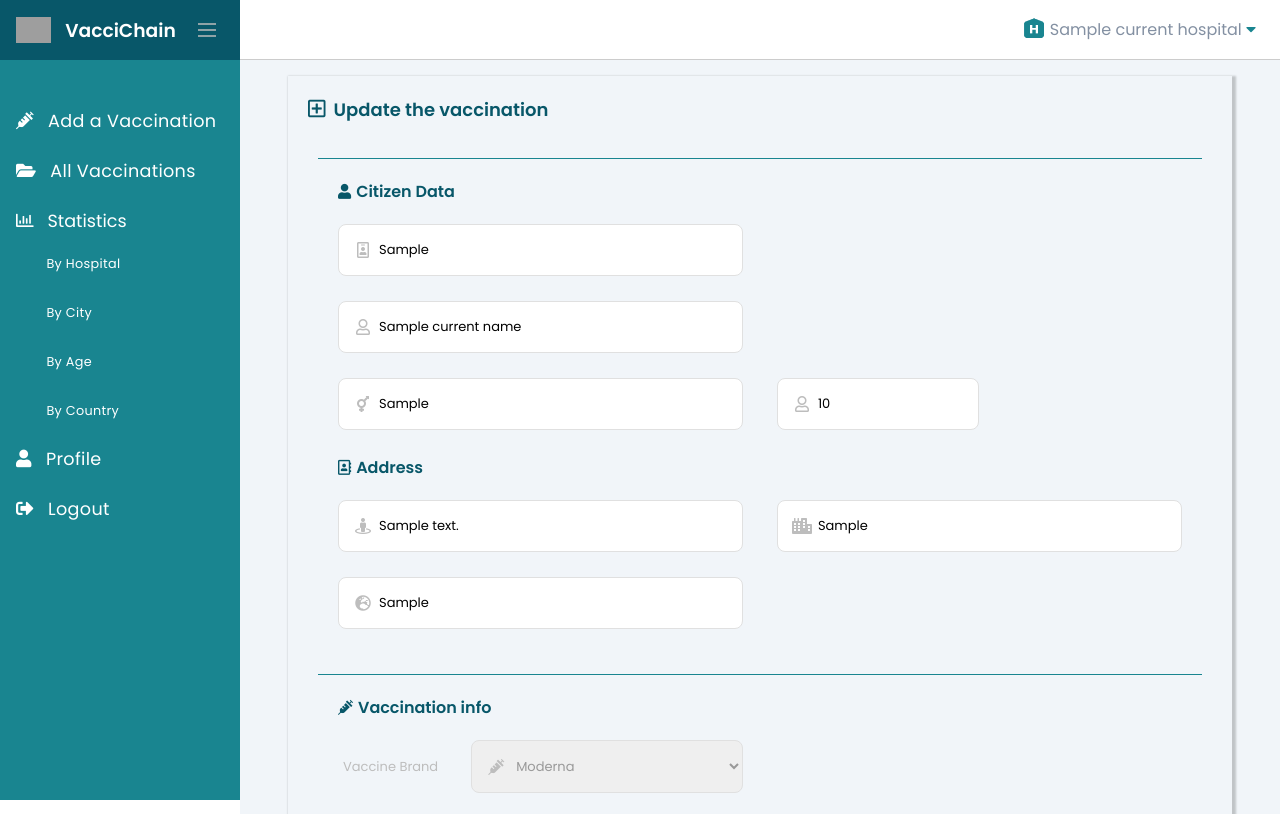
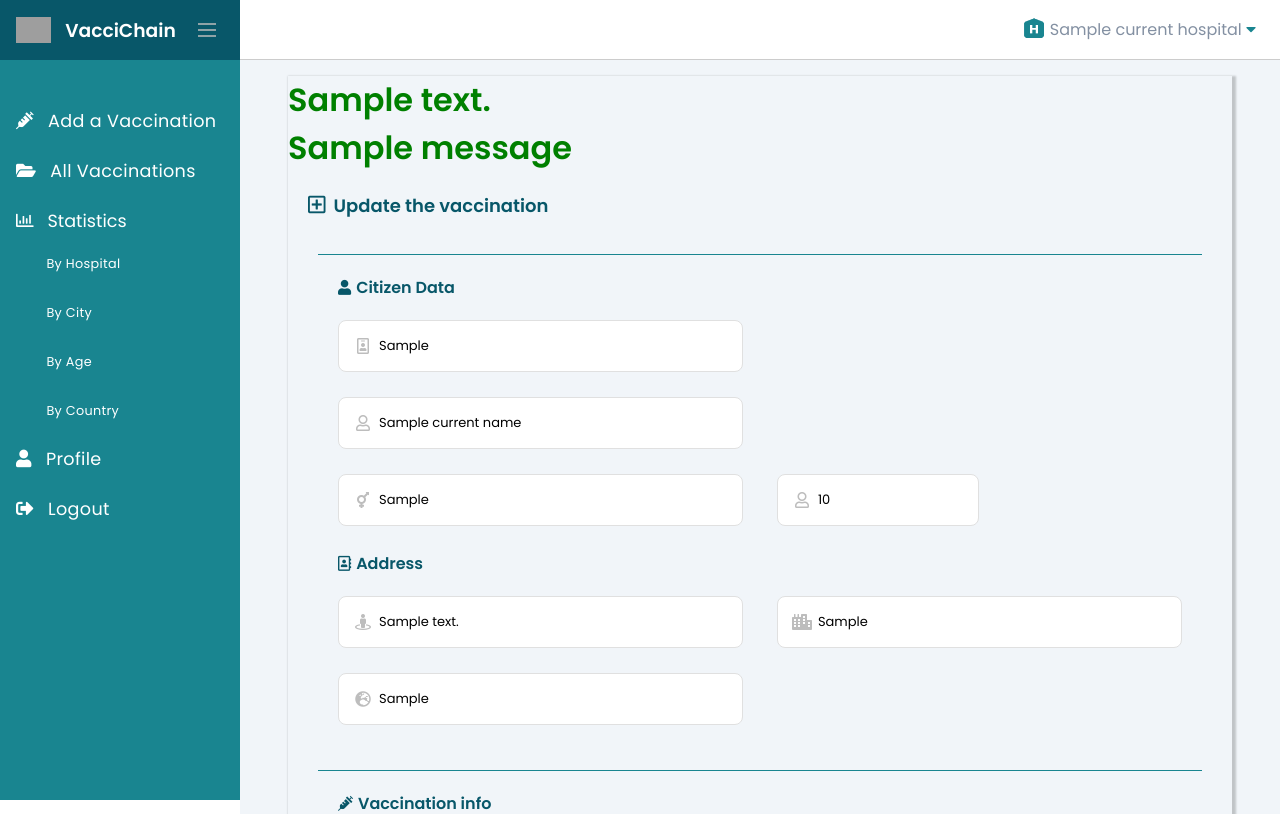
Before and after one commit to AAAaaaAAa-skgcode/Hospitel, a Django app: template VaccineTrackingBlockchain/application/templates/application/authenticated/update_vaccination.html in a window 1280 px wide. Shown: the top 814 px of the page. Run offline with Django 3.2, Linux system fonts and the light colour scheme; the template is opened without the code that fills it: most values are stand-ins (such as "Sample title", 1, 10 or a date in 2020); one stand-in notice (Sample message) is shown; some libraries are stand-ins or nearby versions; grey boxes are pictures that could not be loaded.

Commit message:
success messages in update and add

```diff
--- a/VaccineTrackingBlockchain/application/templates/application/authenticated/add_vaccination.html
+++ b/VaccineTrackingBlockchain/application/templates/application/authenticated/add_vaccination.html
@@ -109,6 +109,9 @@
                     <div class="container__info">
                         <p class="form__message--p"><i class="far fa-plus-square"></i>Add a new vaccination</p>
                     </div>
+                {% for message in messages %}
+                    <h1 style="color:green">{{message}}</h3>
+                {% endfor %}
                     <form method="post">
                         {% csrf_token %}
                         <div class="container__form">
--- a/VaccineTrackingBlockchain/application/templates/application/authenticated/update_vaccination.html
+++ b/VaccineTrackingBlockchain/application/templates/application/authenticated/update_vaccination.html
@@ -98,6 +98,11 @@
         <main>
             <div class="main__container">
                 <h1 style="color:red">{{err}}</h3>
+                <h1 style="color:green">{{success_message}}</h3>
+                {% for message in messages %}
+                    <h1 style="color:green">{{message}}</h3>
+                {% endfor %}
+
                     <div class="container__info">
                         <p class="form__message--p"><i class="far fa-plus-square"></i>Update the vaccination</p>
                     </div>
--- a/VaccineTrackingBlockchain/application/views.py
+++ b/VaccineTrackingBlockchain/application/views.py
@@ -12,6 +12,7 @@ from django.contrib.auth.models import User
 import re
 import requests
 import json
+from django.contrib import messages
 
 #BIGCHAIN DB
 from .more_updates import *
@@ -218,7 +219,8 @@ def add_vaccination(request):
             dose_b,
             current_hospital.name
         )
-        return redirect("/addVaccination")
+        messages.success(request,"Ο νέος εμβολιασμός καταχωρήθηκε.")
+        return HttpResponseRedirect("/addVaccination")
 
     return render(request, 'application/authenticated/add_vaccination.html')
 
@@ -310,6 +312,7 @@ def update_vaccination(request,amka):
 
         current_vaccintaion_bigchain_record = search_amka(amka)
         vaccination_json = json.loads(current_vaccintaion_bigchain_record)
+        success_message = "Τα στοιχεία ενημερώθηκαν."
         context = {
             'current_amka':vaccination_json[0]['amka'],
             'current_name':vaccination_json[0]['name'],
@@ -325,6 +328,7 @@ def update_vaccination(request,amka):
             'current_completed_doses':int(vaccination_json[0]['completed_doses']),
             'current_status':vaccination_json[0]['status'],
         }
+        messages.success(request,success_message)
         return HttpResponseRedirect('/updateVaccination/'+ssid,context)
     context = {
         'current_amka':vaccination_json[0]['amka'],
```
Also changed, not shown: VaccineTrackingBlockchain/db.sqlite3.
